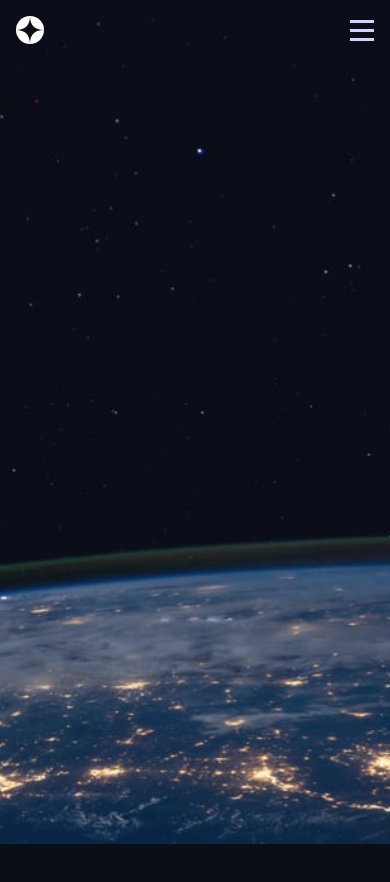
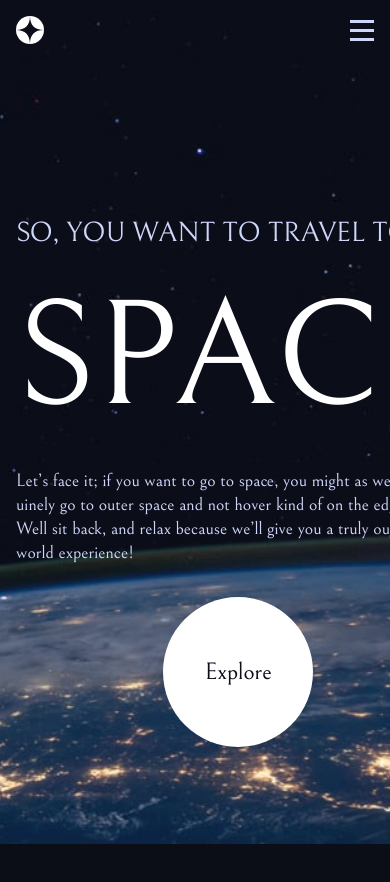
Before and after one commit to JoseIu/space-turism-web, an Angular app: page /home in a window 390 px wide. Shown: the top 882 px of the page. Before the commit the page ends 844 px from the top, so only its background shows below. Built offline with nearby package versions, Linux system fonts and the light colour scheme.

Commit message:
home page

```diff
--- a/src/app/pages/home-page/home-page.component.html
+++ b/src/app/pages/home-page/home-page.component.html
@@ -1,3 +1,18 @@
 <section class="home wrapper">
   <header-component></header-component>
+  <div class="home__content">
+    <div class="home__info">
+      <span class="home__subtitle">so, you want to travel to</span>
+      <h1 class="home__title">Space</h1>
+
+      <p class="home__description">
+        Let’s face it; if you want to go to space, you might as well genuinely
+        go to outer space and not hover kind of on the edge of it. Well sit
+        back, and relax because we’ll give you a truly out of this world
+        experience!
+      </p>
+    </div>
+
+    <button class="home__explore">Explore</button>
+  </div>
 </section>
--- a/src/app/pages/home-page/home-page.component.scss
+++ b/src/app/pages/home-page/home-page.component.scss
@@ -11,4 +11,86 @@
   @media screen and (max-width: 411px) {
     background-image: url("/assets/home/background-home-mobile.jpg");
   }
+
+  &__content {
+    height: 100%;
+    padding: 1em;
+    display: grid;
+    grid-template-columns: repeat(2, 1fr);
+    align-content: center;
+    justify-items: center;
+    align-items: end;
+    @media screen and (max-width: 950px) {
+      grid-template-columns: 1fr;
+      row-gap: 2rem;
+    }
+  }
+  &__info {
+    display: flex;
+    flex-direction: column;
+    row-gap: 1.5rem;
+  }
+  &__subtitle,
+  &__description {
+    color: var(--light-wite);
+  }
+  &__subtitle,
+  &__title {
+    text-transform: uppercase;
+  }
+  &__subtitle {
+    font-size: 1.75rem;
+  }
+  &__title {
+    font-size: 9.375rem;
+  }
+  &__description {
+    line-height: 2rem;
+    width: 27.75rem;
+    font-size: 1.125rem;
+    @media screen and (max-width: 650px) {
+      line-height: 1.5rem;
+    }
+  }
+  &__explore {
+    // width: 9.375rem;
+    // height: 9.375rem;
+
+    width: 17.125rem;
+    height: 17.125rem;
+    font-size: 2rem;
+    background-color: var(--third-color);
+    border-radius: 50%;
+
+    color: var(--primary-color);
+    cursor: pointer;
+
+    transition: all 0.3s ease;
+    &:hover {
+      box-shadow: 0 0 0 6.125rem #f5f5f569;
+
+      border: 1px solid #979797;
+    }
+
+    @media screen and (max-width: 768px) {
+      width: 12.125rem;
+      height: 12.125rem;
+      &:hover {
+        box-shadow: 0 0 0 5.125rem #f5f5f569;
+
+        border: 1px solid #979797;
+      }
+    }
+
+    @media screen and (max-width: 550px) {
+      width: 9.375rem;
+      height: 9.375rem;
+      font-size: 1.5rem;
+      &:hover {
+        box-shadow: 0 0 0 3.125rem #f5f5f569;
+
+        border: 1px solid #979797;
+      }
+    }
+  }
 }
--- a/src/scss/_reset.scss
+++ b/src/scss/_reset.scss
@@ -10,6 +10,7 @@
   --primary-color: #0b0d17;
   --secundary-color: #d0d6f9;
   --third-color: #fff;
+  --light-wite: #d0d6f9;
 
   /* Tipografía */
   --tipo-principal: "Bellefair", serif, Helvetica, Arial, sans-serif;
@@ -127,6 +128,7 @@ svg {
 }
 
 body {
+  overflow: hidden;
   min-height: 100vh;
   font-size: 100%;
   font-family: var(--tipo-principal);
```
